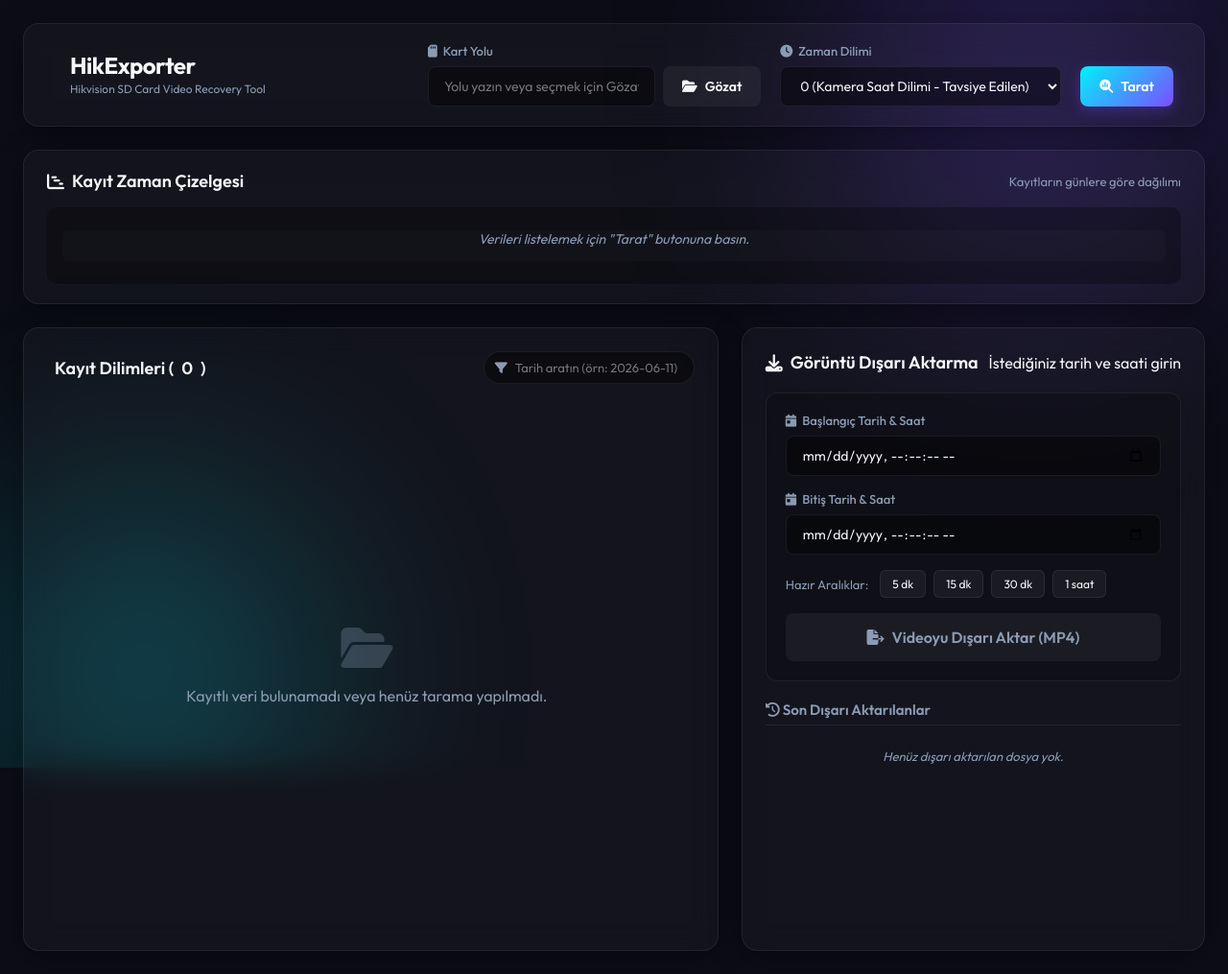
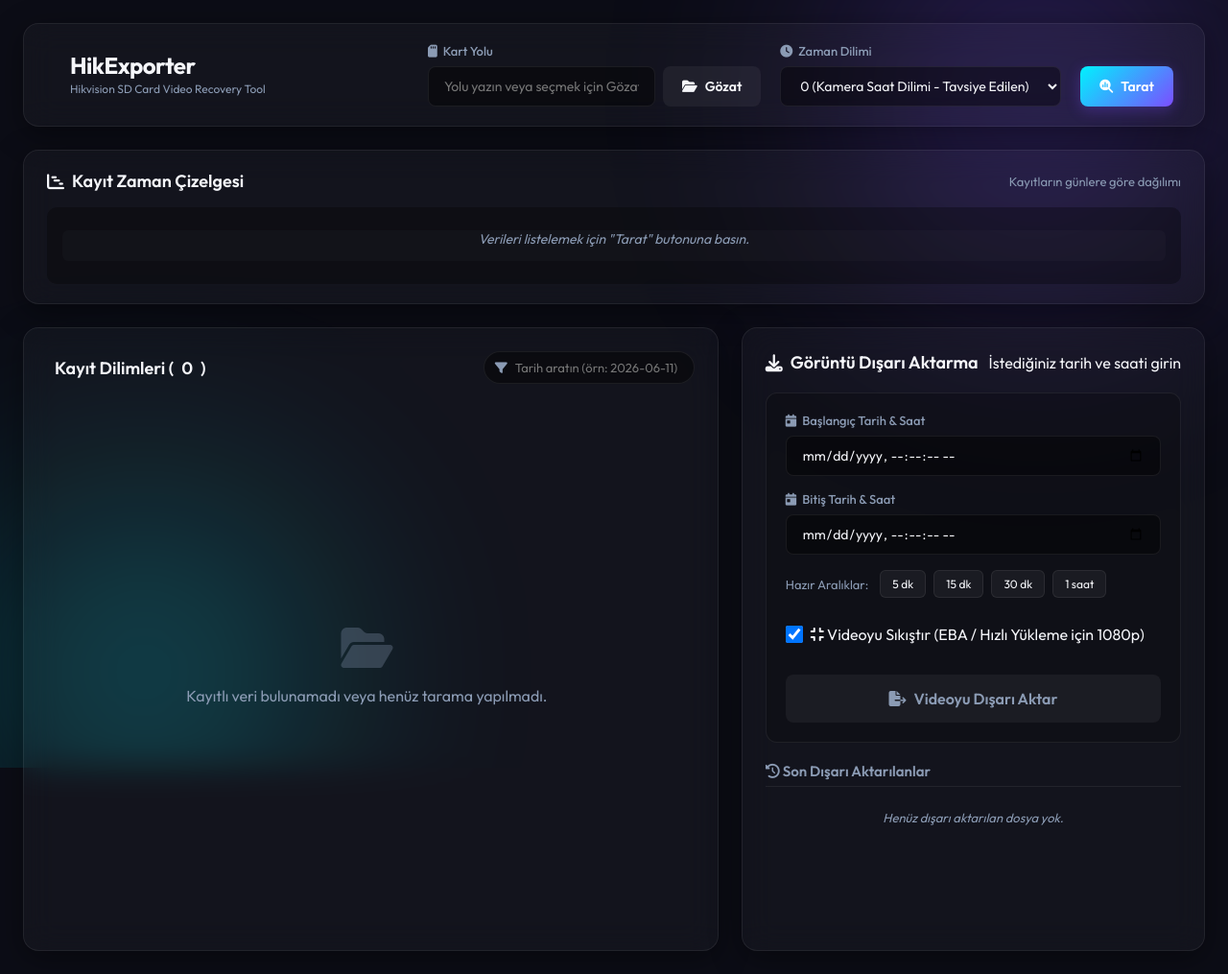
Before and after one commit to monarici/hikCamSdExport, a Flask app: page / in a window 1280 px wide. Shown: the whole page at 96% size. Run offline with Flask 3, Linux system fonts and the light colour scheme; some libraries are stand-ins or nearby versions.

Commit message:
Feature: Added video compression option (transcode to 1080p width-preserving H.264) to drastically reduce export size for EBA uploads

```diff
--- a/app.py
+++ b/app.py
@@ -144,6 +144,7 @@ def api_export():
         return jsonify({'error': "Missing start_ts or end_ts"}), 400
 
     try:
+        compress = data.get('compress', False)
         parser = get_parser(card_path)
 
         # Create a descriptive filename based on requested start time
@@ -151,7 +152,7 @@ def api_export():
         filename = f"hik_export_{dt.strftime('%Y%m%d_%H%M%S')}.mp4"
         output_path = os.path.join(EXPORTS_DIR, filename)
 
-        success = parser.export_range(start_ts, end_ts, output_path, tz_offset)
+        success = parser.export_range(start_ts, end_ts, output_path, tz_offset, compress=compress)
 
         if success:
             return jsonify({
--- a/static/main.js
+++ b/static/main.js
@@ -29,7 +29,8 @@ const dom = {
     segmentSearch: document.getElementById('segmentSearch'),
     btnRanges: document.querySelectorAll('.btn-range'),
     btnBrowse: document.getElementById('btnBrowse'),
-    browseModal: document.getElementById('browseModal')
+    browseModal: document.getElementById('browseModal'),
+    compressVideo: document.getElementById('compressVideo')
 };
 
 // Event Listeners
@@ -430,7 +431,8 @@ async function exportRange() {
                 card_path: state.cardPath,
                 start_ts: reqStartTs,
                 end_ts: reqEndTs,
-                tz_offset: state.tzOffset
+                tz_offset: state.tzOffset,
+                compress: dom.compressVideo ? dom.compressVideo.checked : false
             })
         });
 
--- a/templates/index.html
+++ b/templates/index.html
@@ -119,8 +119,15 @@
                         <i class="fa-solid fa-info-circle"></i> Seçtiğiniz aralıkta herhangi bir kayıt bulunmamaktadır.
                     </div>
 
+                    <div class="form-row" style="margin-top: 12px; margin-bottom: 16px;">
+                        <label style="display: flex; align-items: center; gap: 8px; cursor: pointer; user-select: none;">
+                            <input type="checkbox" id="compressVideo" checked style="width: 18px; height: 18px; cursor: pointer;">
+                            <span><i class="fa-solid fa-compress"></i> Videoyu Sıkıştır (EBA / Hızlı Yükleme için 1080p)</span>
+                        </label>
+                    </div>
+
                     <button id="btnExport" class="btn success-btn btn-large" disabled>
-                        <i class="fa-solid fa-file-export"></i> Videoyu Dışarı Aktar (MP4)
+                        <i class="fa-solid fa-file-export"></i> Videoyu Dışarı Aktar
                     </button>
                 </div>
 
```
Also changed, not shown: hik_parser.py (+7 -2 lines).
